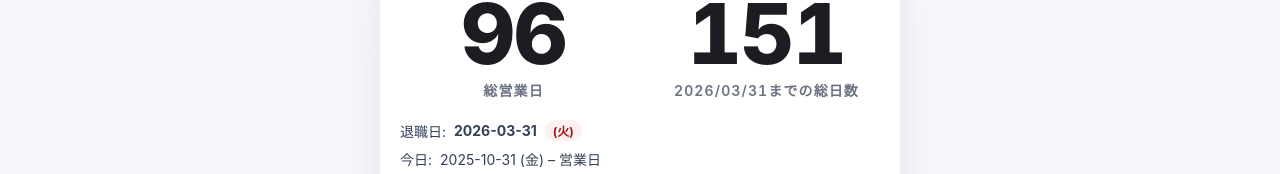
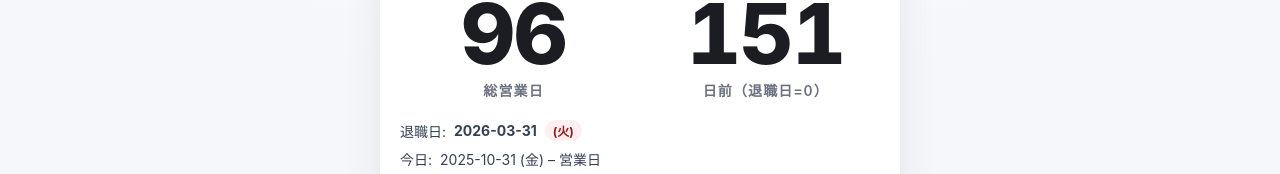
Before and after one commit to yoshino380/20251005_count, a plain HTML site: page index.html in a window 1280 px wide. Shown: the part 318-492 px from the top of the page. Drawn offline with Linux system fonts and the light colour scheme.

Commit message:
feat(ui): 暦日表示を『日前（退職日=0）』に変更\n\n- ラベル文言を明示化\n- 算出ロジックは0基準のまま\n- オフバイワンの誤解防止

```diff
--- a/index.html
+++ b/index.html
@@ -193,7 +193,7 @@
           <div id="count" class="big flip">--<span class="unit">営業日</span></div>
           <div class="big-row">
             <div id="baseBizBig" class="big-sub flip">--<span class="unit">総営業日</span></div>
-            <div id="daysLeftBig" class="big-sub flip">--<span class="unit">日（暦日）</span></div>
+            <div id="daysLeftBig" class="big-sub flip">--<span class="unit">日前（退職日=0）</span></div>
           </div>
 
           <div class="meta">
@@ -587,12 +587,12 @@
         const todayIsBiz = isBusinessDay(today, holidayCache, nmStart, nmEnd, specialSet, workSet);
         els.todayLabel.textContent = `${todayStr} – ${todayIsBiz ? '営業日' : '休み'}`;
 
-        // Calendar days left (excluding today; floor difference)
+        // Calendar days left as "n日前" with retire date as day 0
         const msPerDay = 24*60*60*1000;
         const daysLeft = Math.max(0, Math.floor((retire - today) / msPerDay));
         const prevDays = els.daysLeftBig.getAttribute('data-val');
         els.daysLeftBig.setAttribute('data-val', String(daysLeft));
-        els.daysLeftBig.innerHTML = `${daysLeft}<span class="unit">${fmtSlash(retire)}までの総日数</span>`;
+        els.daysLeftBig.innerHTML = `${daysLeft}<span class="unit">日前（退職日=0）</span>`;
         if (prevDays !== String(daysLeft)) {
           els.daysLeftBig.classList.remove('flip');
           void els.daysLeftBig.offsetWidth; // reflow
```
